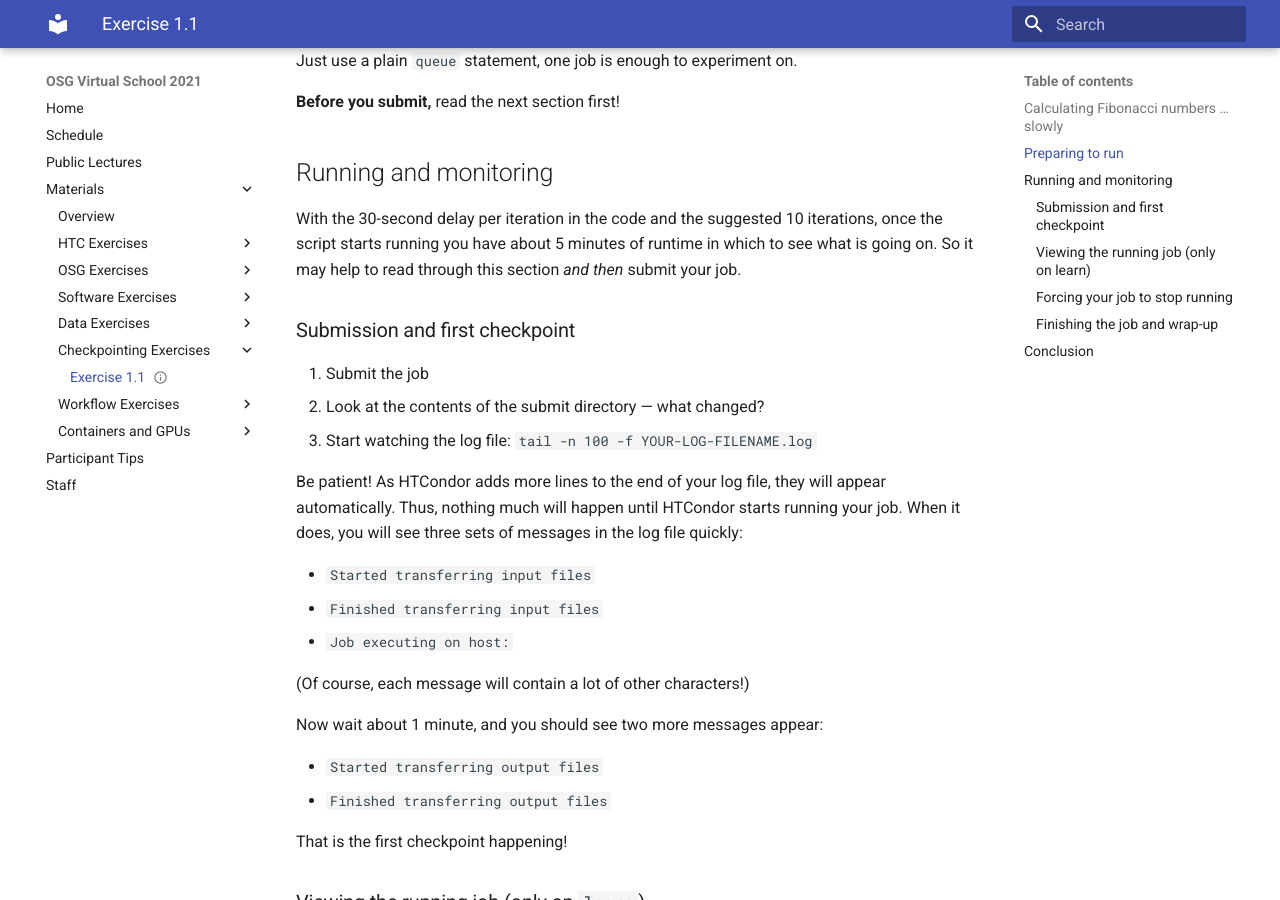
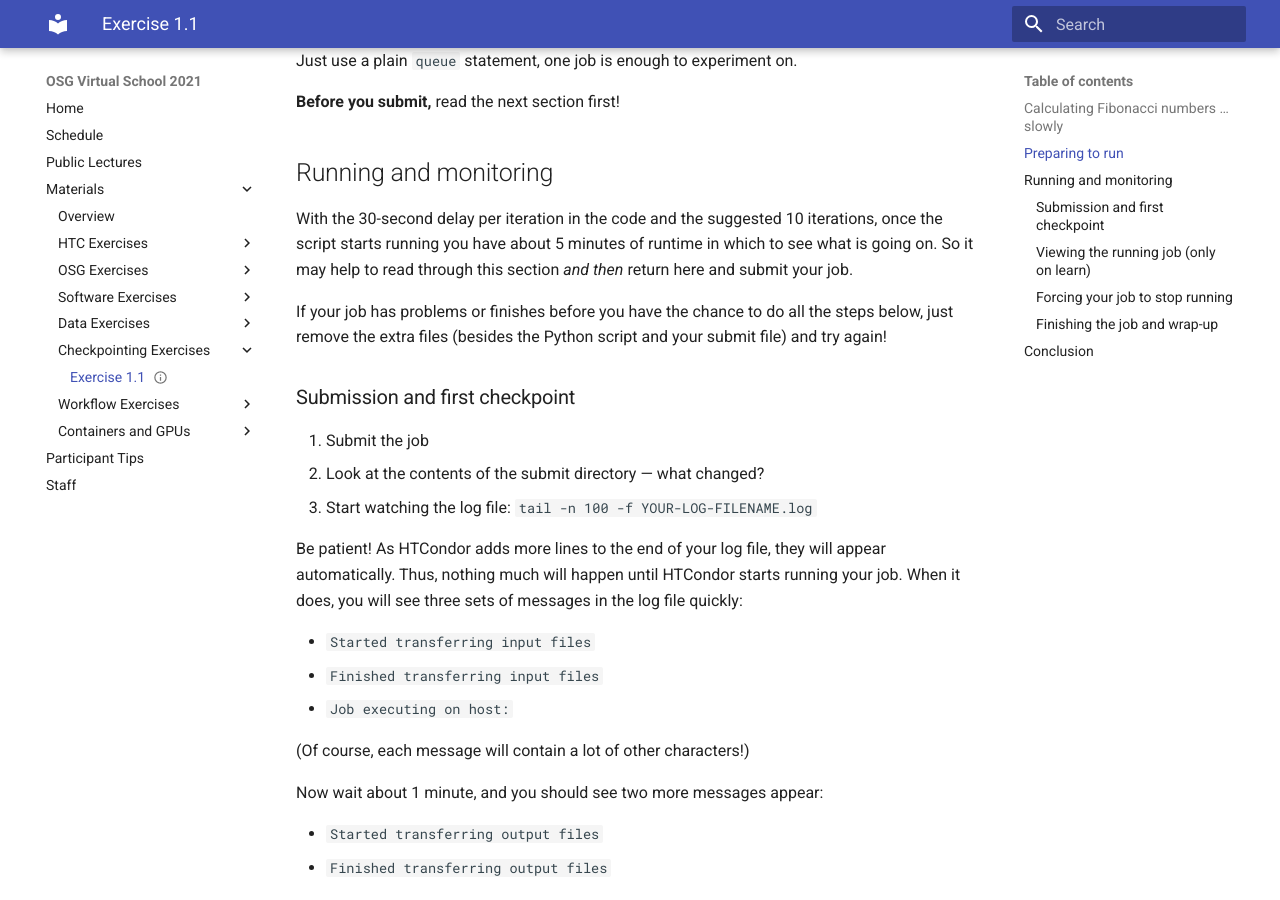
Before and after one commit to osg-htc/virtual-school-2021, an MkDocs documentation site: the page built from docs/materials/checkpoint/part1-ex1-checkpointing.md, in a window 1280 px wide and 900 px high, scrolled down 1346 px. Built offline with MkDocs 1.6.1 and Material for MkDocs 9.7.7, drawn with Linux system fonts in a browser that asks for light colours.

Commit message:
Quick refinement to instructions

```diff
--- a/docs/materials/checkpoint/part1-ex1-checkpointing.md
+++ b/docs/materials/checkpoint/part1-ex1-checkpointing.md
@@ -73,7 +73,10 @@ Just use a plain `queue` statement, one job is enough to experiment on.
 
 With the 30-second delay per iteration in the code and the suggested 10 iterations,
 once the script starts running you have about 5 minutes of runtime in which to see what is going on.
-So it may help to read through this section *and then* submit your job.
+So it may help to read through this section *and then* return here and submit your job.
+
+If your job has problems or finishes before you have the chance to do all the steps below,
+just remove the extra files (besides the Python script and your submit file) and try again!
 
 ### Submission and first checkpoint
 
```
